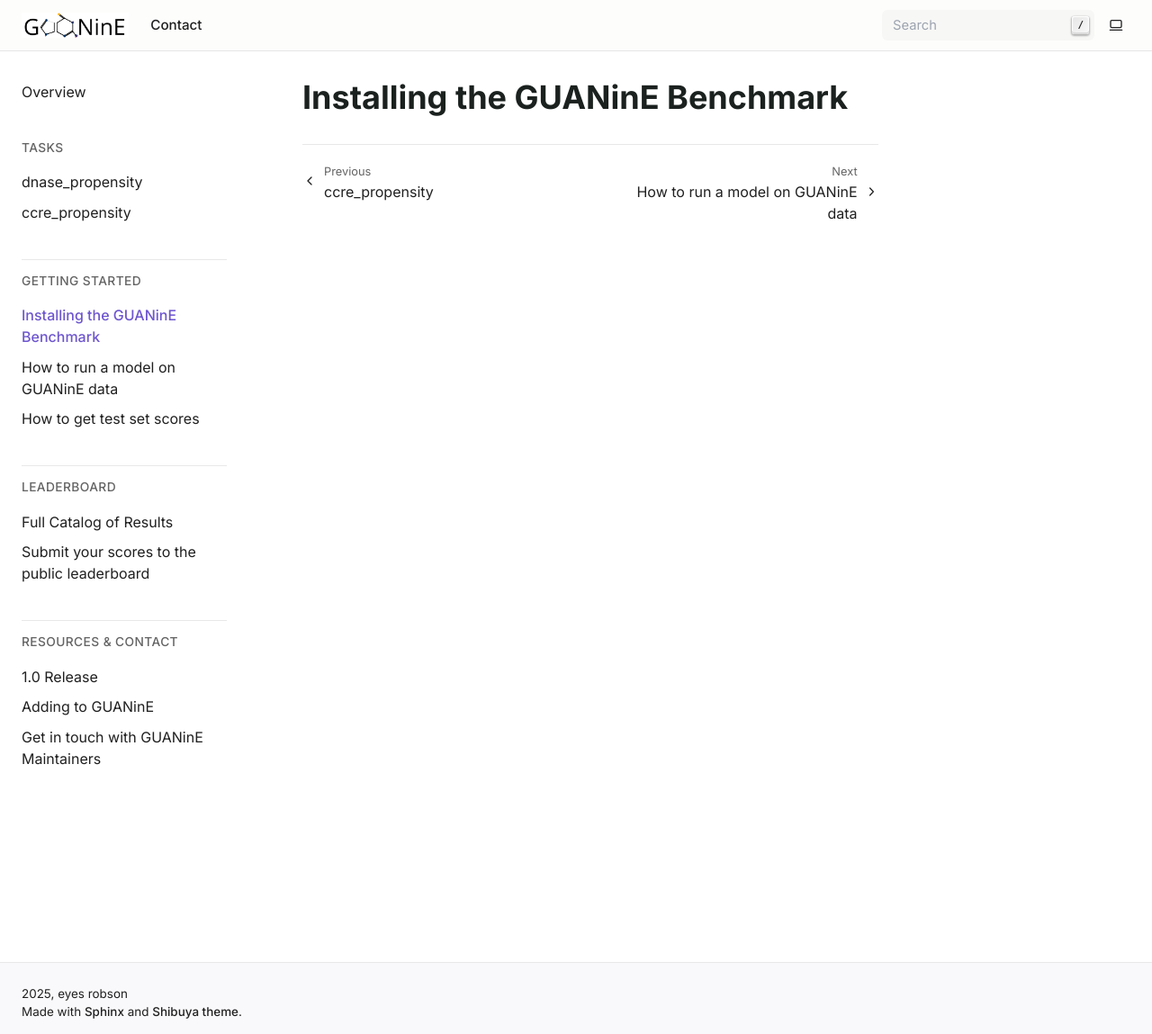
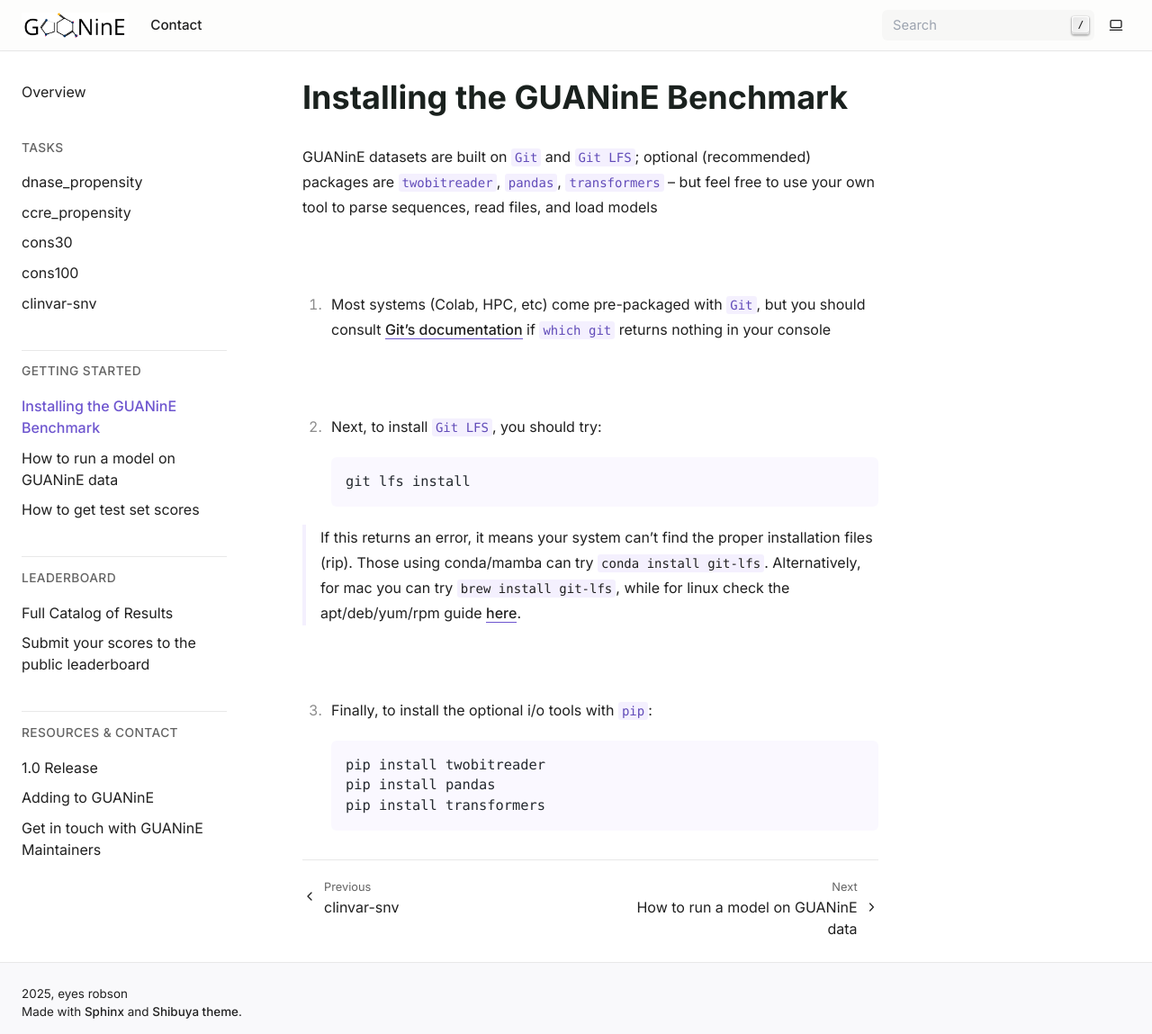
Before and after one commit to ni-lab/guanine, a Sphinx documentation site: the page built from docs/source/installation.rst, in a window 1280 px wide and 1149 px high. Shown: the whole window at 90% size. Built offline with Sphinx 7.4.7, drawn with Linux system fonts in a browser that asks for light colours; pages that are not in the unit, such as notebooks, are missing from menus.

Commit message:
expand toctree; init installation guide

```diff
--- a/docs/source/installation.rst
+++ b/docs/source/installation.rst
@@ -1,3 +1,28 @@
 ================================
 Installing the GUANinE Benchmark
 ================================
+
+GUANinE datasets are built on ``Git`` and ``Git LFS``; optional (recommended) packages are ``twobitreader``, ``pandas``, ``transformers``  -- but feel free to use your own tool to parse sequences, read files, and load models
+
+|
+
+1. Most systems (Colab, HPC, etc) come pre-packaged with ``Git``, but you should consult `Git's documentation`_ if ``which git`` returns nothing in your console
+
+|
+
+2. Next, to install ``Git LFS``, you should try: ::
+
+    git lfs install
+
+  If this returns an error, it means your system can't find the proper installation files (rip). Those using conda/mamba can try ``conda install git-lfs``. Alternatively, for mac you can try ``brew install git-lfs``, while for linux check the apt/deb/yum/rpm guide `here`_.
+
+|
+
+3. Finally, to install the optional i/o tools with ``pip``: ::
+
+    pip install twobitreader
+    pip install pandas
+    pip install transformers
+
+.. _`here`: https://github.com/git-lfs/git-lfs/blob/main/INSTALLING.md
+.. _`Git's documentation`: https://git-scm.com/downloads/
--- a/docs/source/toctree.rst
+++ b/docs/source/toctree.rst
@@ -11,8 +11,15 @@ GUANinE
    :maxdepth: 2
    :caption: Tasks
 
+   task_comparison
    tasks/dnase_propensity
    tasks/ccre_propensity
+   tasks/cons30
+   tasks/cons100
+   tasks/gpra_c
+   tasks/gpra_d
+   tasks/cadd_snv
+   tasks/clinvar_snv
 
 .. toctree::
     :caption: Getting Started
```
